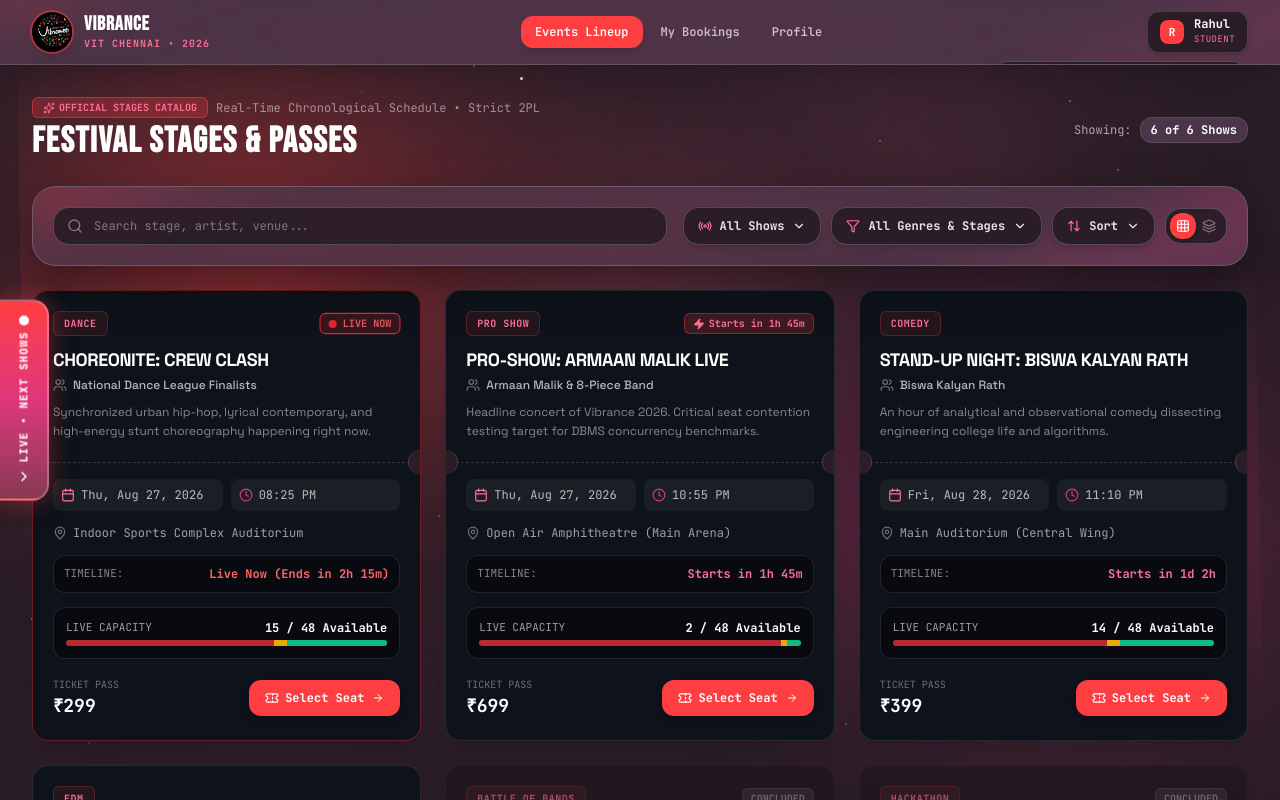
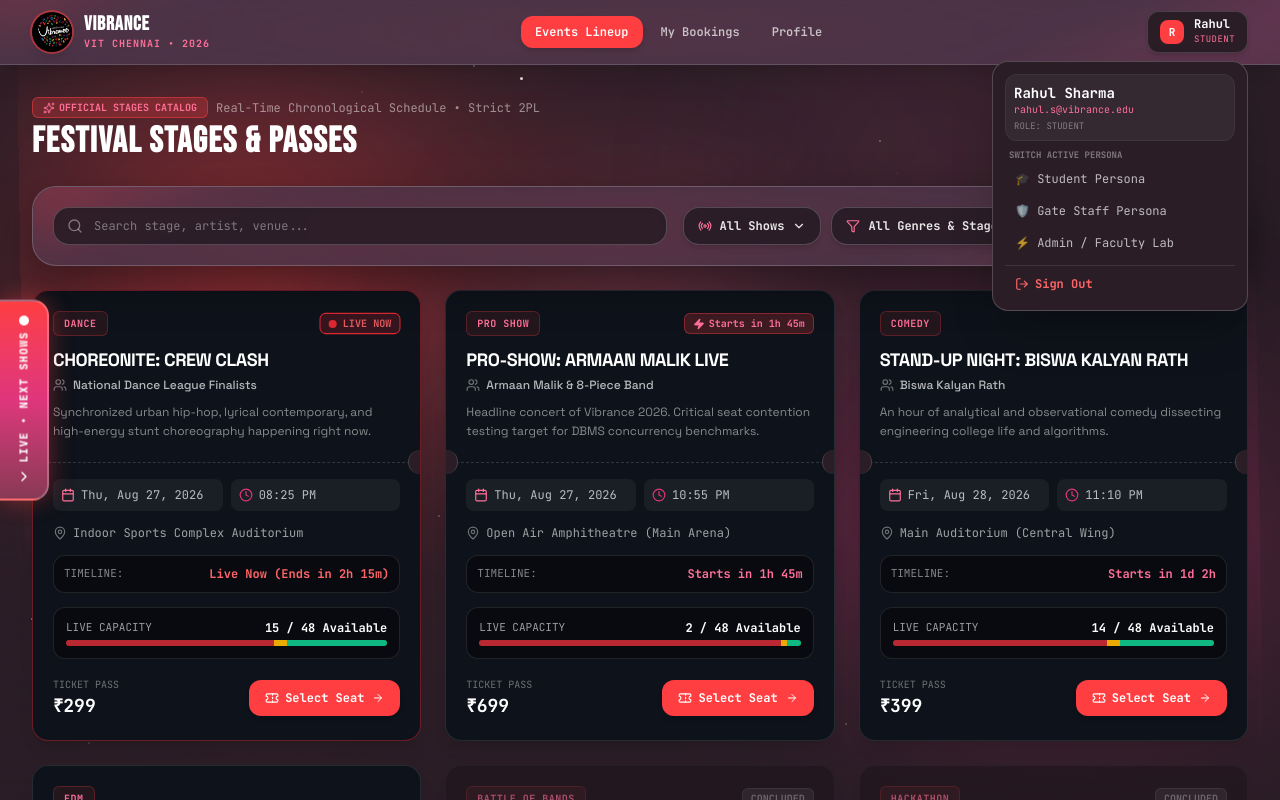
Before and after one commit to ritesh-prajan/Vibrance-website, a React (Vite) app: page /events in a window 1280 px wide. Both pictures are taken after a click on the button "User account and persona menu". Shown: the top 800 px of the page. Built offline with nearby package versions, Linux system fonts and the light colour scheme.

Commit message:
fix(layout): restore navbar layout and ensure profile dropdown has z-[100] with unclipped dropdown

```diff
--- a/src/components/layout/AppLayout.tsx
+++ b/src/components/layout/AppLayout.tsx
@@ -57,7 +57,7 @@ export const AppLayout: React.FC<{ children: React.ReactNode }> = ({ children })
         )}
 
         {/* Main Navbar */}
-      <header className="bg-[#4C3549]/95 backdrop-blur-xl border-b border-white/15 sticky top-0 z-40 shadow-xl overflow-hidden">
+        <header className="bg-[#4C3549]/95 backdrop-blur-xl border-b border-white/15 sticky top-0 z-50 shadow-xl">
           <DiscoLightsBackground intensity="subtle" />
           <div className="max-w-7xl mx-auto px-4 sm:px-6 lg:px-8 relative z-10">
             <div className="flex items-center justify-between h-16">
--- a/src/components/layout/MobileNavMenu.tsx
+++ b/src/components/layout/MobileNavMenu.tsx
@@ -34,7 +34,7 @@ export const MobileNavMenu: React.FC<MobileNavMenuProps> = ({
               <NavLink to="/profile" onClick={onClose} className="block py-2 text-white">Profile</NavLink>
             </>
           )}
-          {role === 'staff' && (
+          {(role === 'gate_staff' || (role as any) === 'staff') && (
             <>
               <NavLink to="/verify" onClick={onClose} className="block py-2 text-white">Gate Scanner</NavLink>
               <NavLink to="/verify/history" onClick={onClose} className="block py-2 text-white">Scan Log</NavLink>
--- a/src/components/layout/UserPersonaMenu.tsx
+++ b/src/components/layout/UserPersonaMenu.tsx
@@ -50,7 +50,7 @@ export const UserPersonaMenu: React.FC<UserPersonaMenuProps> = ({ onLogout }) =>
             initial={{ opacity: 0, y: 8, scale: 0.95 }}
             animate={{ opacity: 1, y: 0, scale: 1 }}
             exit={{ opacity: 0, y: 4, scale: 0.95 }}
-            className="absolute right-0 mt-2 w-64 bg-[#2A1D26] border border-white/20 rounded-2xl p-3 shadow-2xl z-50 backdrop-blur-2xl space-y-2 font-mono text-xs"
+            className="absolute right-0 mt-2 w-64 bg-[#2A1D26] border border-white/20 rounded-2xl p-3 shadow-2xl z-[100] backdrop-blur-2xl space-y-2 font-mono text-xs"
           >
             <div className="p-2 bg-white/5 rounded-xl border border-white/5">
               <div className="font-bold text-white text-sm">{currentUser.name}</div>
```
Lines whose indentation alone changed are shown as unchanged.
